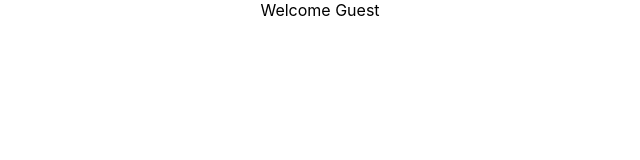
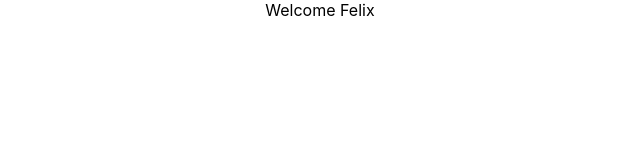
Before and after one commit to FelixOngati/hello-world-react, a React (Create React App) app: page / in a window 1280 px wide. Shown: the top 160 px of the page, without its empty margins (320-960 px from the left). Built offline with nearby package versions, Linux system fonts and the light colour scheme.

Commit message:
conditional rendering with ternary operator

```diff
--- a/src/components/UserGreeting.js
+++ b/src/components/UserGreeting.js
@@ -1,22 +1,26 @@
 import React, { Component } from 'react';
+import Welcome from './Welcome';
 
 class UserGreeting extends Component {
     constructor(props){
         super(props)
 
         this.state = {
-            isLoggegIn: false
+            isLoggegIn: true
         }
     }
     render() {
-        let message
-        if(this.state.isLoggegIn){
-            message = 'Welcome Felix'
-        }else{
-            message = 'Welcome Guest'
-        }
+        return this.state.isLoggegIn ? <div>Welcome Felix</div> : <div>Welcome Guest</div>
 
-        return <div>{message}</div>
+
+        // let message
+        // if(this.state.isLoggegIn){
+        //     message = 'Welcome Felix'
+        // }else{
+        //     message = 'Welcome Guest'
+        // }
+
+        // return <div>{message}</div>
 
         // if (this.state.isLoggegIn){
         //     return(
```
